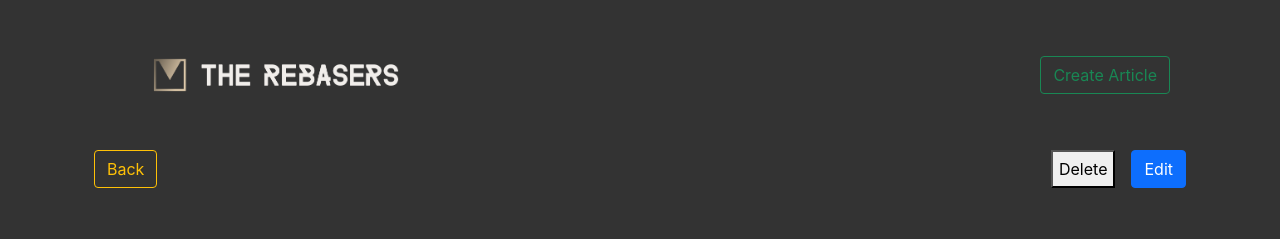
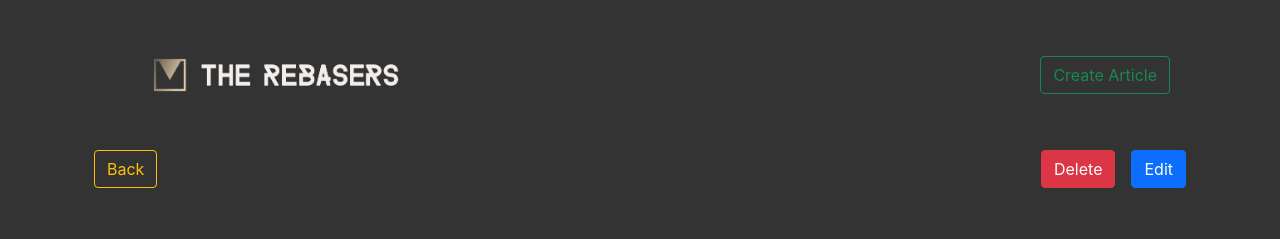
Before and after one commit to filipeqm94/Blog-Website, a React (Create React App) app: page /article/1 in a window 1280 px wide. Shown: the top 239 px of the page. Built offline with nearby package versions, Linux system fonts and the light colour scheme; no server answers.

Commit message:
add bootstrap to delete btn

```diff
--- a/src/components/Delete/Delete.js
+++ b/src/components/Delete/Delete.js
@@ -7,7 +7,11 @@ const Delete = props => {
       .delete(process.env.REACT_APP_API_URL + 'articles/' + props.id)
       .then(() => (window.location.pathname = '/'))
   }
-  return <button onClick={handleDelete}>Delete</button>
+  return (
+    <button className=" btn btn-danger " onClick={handleDelete}>
+      Delete
+    </button>
+  )
 }
 
 export default Delete
```
